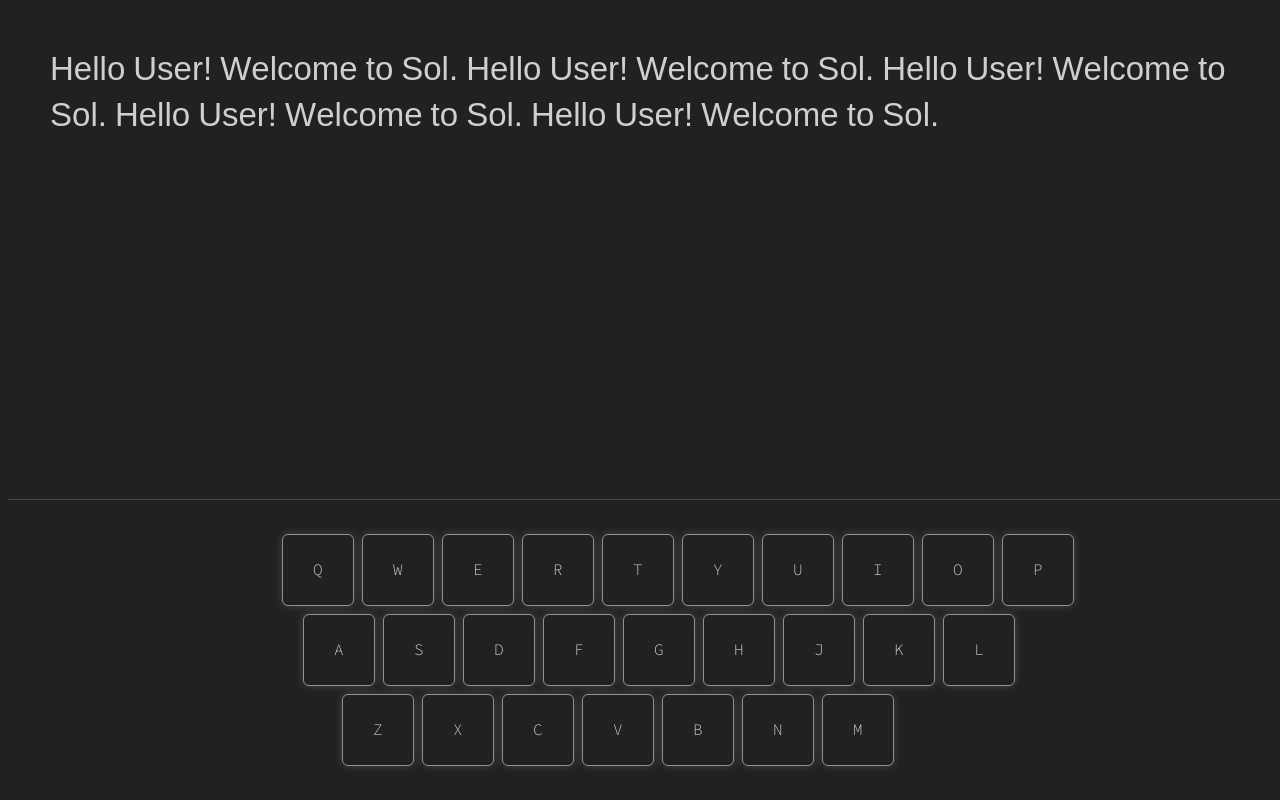
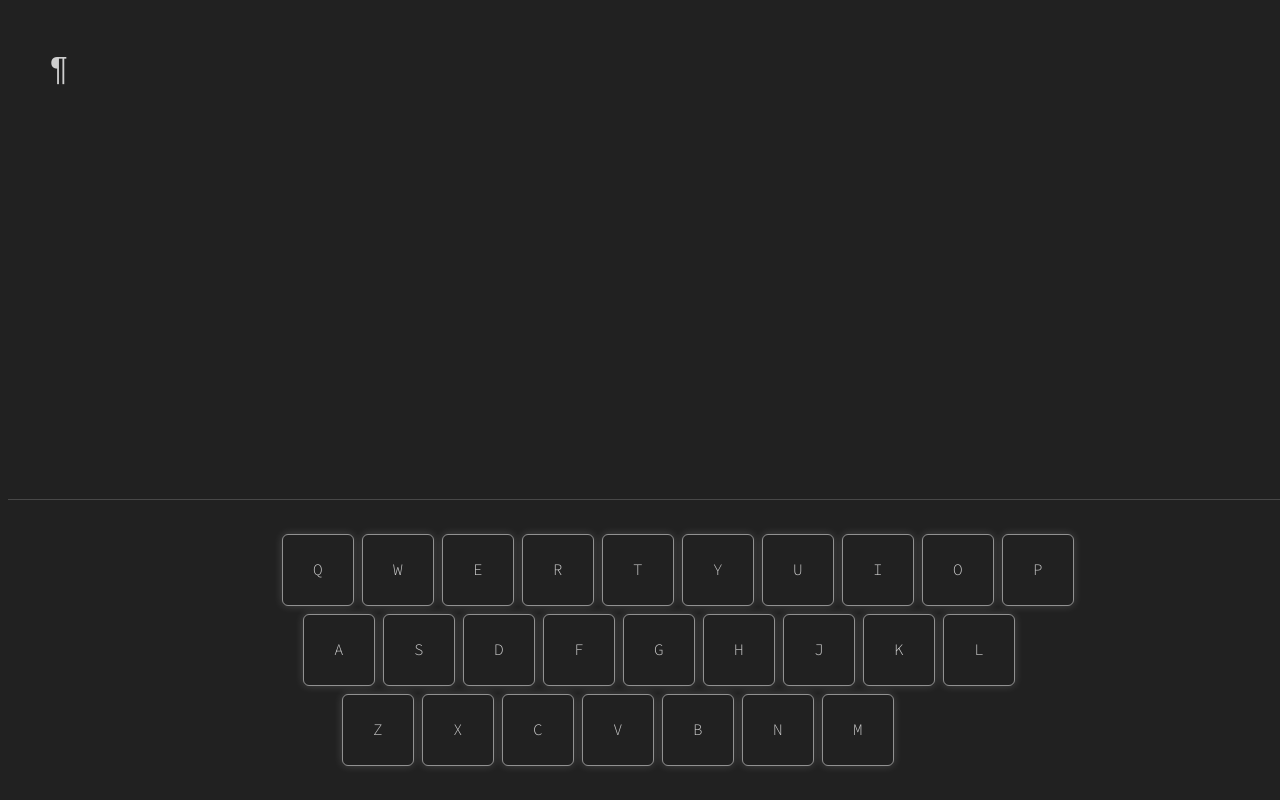
Before and after one commit to kayandrewj/Optick, a plain HTML site: page Sol/index.html in a window 1280 px wide. Shown: the top 800 px of the page. Drawn offline with Linux system fonts and the light colour scheme.

Commit message:
add src, format for actual use

```diff
--- a/Sol/index.html
+++ b/Sol/index.html
@@ -6,212 +6,85 @@
     <link rel="stylesheet" href="./main.css">
     <link href="https://fonts.googleapis.com/css?family=Source+Code+Pro:300,700" rel="stylesheet">
 
-    <script type="text/javascript" src="../lib/optick.js"></script>
-    <script type="text/javascript" src="./main.js"></script>
+    <script src="../lib/optick.js"></script>
+    <script src="./main.js"></script>
+
   </head>
   <body>
 
     <div class="input">
       <ul class ="word">
-        <li class="char">H</li>
-        <li class="char">e</li>
-        <li class="char">l</li>
-        <li class="char">l</li>
-        <li class="char">o</li>
-      </ul>
-      <ul class ="word">
-        <li class="char">U</li>
-        <li class="char">s</li>
-        <li class="char">e</li>
-        <li class="char">r</li>
-        <li class="char">!</li>
-      </ul>
-      <ul class ="word">
-        <li class="char">W</li>
-        <li class="char">e</li>
-        <li class="char">l</li>
-        <li class="char">c</li>
-        <li class="char">o</li>
-        <li class="char">m</li>
-        <li class="char">e</li>
-      </ul>
-      <ul class ="word">
-        <li class="char">t</li>
-        <li class="char">o</li>
-      </ul>
-      <ul class ="word">
-        <li class="char">S</li>
-        <li class="char">o</li>
-        <li class="char">l</li>
-        <li class="char">.</li>
-      </ul>
-      <ul class ="word">
-        <li class="char">H</li>
-        <li class="char">e</li>
-        <li class="char">l</li>
-        <li class="char">l</li>
-        <li class="char">o</li>
-      </ul>
-      <ul class ="word">
-        <li class="char">U</li>
-        <li class="char">s</li>
-        <li class="char">e</li>
-        <li class="char">r</li>
-        <li class="char">!</li>
-      </ul>
-      <ul class ="word">
-        <li class="char">W</li>
-        <li class="char">e</li>
-        <li class="char">l</li>
-        <li class="char">c</li>
-        <li class="char">o</li>
-        <li class="char">m</li>
-        <li class="char">e</li>
-      </ul>
-      <ul class ="word">
-        <li class="char">t</li>
-        <li class="char">o</li>
-      </ul>
-      <ul class ="word">
-        <li class="char">S</li>
-        <li class="char">o</li>
-        <li class="char">l</li>
-        <li class="char">.</li>
-      </ul>
-      <ul class ="word">
-        <li class="char">H</li>
-        <li class="char">e</li>
-        <li class="char">l</li>
-        <li class="char">l</li>
-        <li class="char">o</li>
-      </ul>
-      <ul class ="word">
-        <li class="char">U</li>
-        <li class="char">s</li>
-        <li class="char">e</li>
-        <li class="char">r</li>
-        <li class="char">!</li>
-      </ul>
-      <ul class ="word">
-        <li class="char">W</li>
-        <li class="char">e</li>
-        <li class="char">l</li>
-        <li class="char">c</li>
-        <li class="char">o</li>
-        <li class="char">m</li>
-        <li class="char">e</li>
-      </ul>
-      <ul class ="word">
-        <li class="char">t</li>
-        <li class="char">o</li>
-      </ul>
-      <ul class ="word">
-        <li class="char">S</li>
-        <li class="char">o</li>
-        <li class="char">l</li>
-        <li class="char">.</li>
-      </ul>
-      <ul class ="word">
-        <li class="char">H</li>
-        <li class="char">e</li>
-        <li class="char">l</li>
-        <li class="char">l</li>
-        <li class="char">o</li>
-      </ul>
-      <ul class ="word">
-        <li class="char">U</li>
-        <li class="char">s</li>
-        <li class="char">e</li>
-        <li class="char">r</li>
-        <li class="char">!</li>
-      </ul>
-      <ul class ="word">
-        <li class="char">W</li>
-        <li class="char">e</li>
-        <li class="char">l</li>
-        <li class="char">c</li>
-        <li class="char">o</li>
-        <li class="char">m</li>
-        <li class="char">e</li>
-      </ul>
-      <ul class ="word">
-        <li class="char">t</li>
-        <li class="char">o</li>
-      </ul>
-      <ul class ="word">
-        <li class="char">S</li>
-        <li class="char">o</li>
-        <li class="char">l</li>
-        <li class="char">.</li>
-      </ul>
-      <ul class ="word">
-        <li class="char">H</li>
-        <li class="char">e</li>
-        <li class="char">l</li>
-        <li class="char">l</li>
-        <li class="char">o</li>
-      </ul>
-      <ul class ="word">
-        <li class="char">U</li>
-        <li class="char">s</li>
-        <li class="char">e</li>
-        <li class="char">r</li>
-        <li class="char">!</li>
-      </ul>
-      <ul class ="word">
-        <li class="char">W</li>
-        <li class="char">e</li>
-        <li class="char">l</li>
-        <li class="char">c</li>
-        <li class="char">o</li>
-        <li class="char">m</li>
-        <li class="char">e</li>
-      </ul>
-      <ul class ="word">
-        <li class="char">t</li>
-        <li class="char">o</li>
-      </ul>
-      <ul class ="word">
-        <li class="char">S</li>
-        <li class="char">o</li>
-        <li class="char">l</li>
-        <li class="char">.</li>
+        <li class="char lead">¶</li>
       </ul>
     </div>
 
+    <div class="heatmap keyboard">
+      <ul class="row row-top heatrow">
+        <li class="q"></li>
+        <li class="w"></li>
+        <li class="e"></li>
+        <li class="r"></li>
+        <li class="t"></li>
+        <li class="y"></li>
+        <li class="u"></li>
+        <li class="i"></li>
+        <li class="o"></li>
+        <li class="p"></li>
+      </ul>
+      <ul class="row row-mid heatrow">
+        <li class="a"></li>
+        <li class="s"></li>
+        <li class="d"></li>
+        <li class="f"></li>
+        <li class="g"></li>
+        <li class="h"></li>
+        <li class="j"></li>
+        <li class="k"></li>
+        <li class="l"></li>
+      </ul>
+      <ul class="row row-bottom heatrow">
+        <li class="z"></li>
+        <li class="x"></li>
+        <li class="c"></li>
+        <li class="v"></li>
+        <li class="b"></li>
+        <li class="n"></li>
+        <li class="m"></li>
+      </ul>
+    </div>
 
     <div class="keyboard">
       <ul class="row row-top">
-        <li class="Q">Q</li>
-        <li class="W">W</li>
-        <li class="E">E</li>
-        <li class="R">R</li>
-        <li class="T">T</li>
-        <li class="Y">Y</li>
-        <li class="U">U</li>
-        <li class="I">I</li>
-        <li class="O">O</li>
-        <li class="P">P</li>
+        <li>Q</li>
+        <li>W</li>
+        <li>E</li>
+        <li>R</li>
+        <li>T</li>
+        <li>Y</li>
+        <li>U</li>
+        <li>I</li>
+        <li>O</li>
+        <li>P</li>
       </ul>
       <ul class="row row-mid">
-        <li class="A">A</li>
-        <li class="S">S</li>
-        <li class="D">D</li>
-        <li class="F">F</li>
-        <li class="G">G</li>
-        <li class="H">H</li>
-        <li class="J">J</li>
-        <li class="K">K</li>
-        <li class="L">L</li>
+        <li>A</li>
+        <li>S</li>
+        <li>D</li>
+        <li>F</li>
+        <li>G</li>
+        <li>H</li>
+        <li>J</li>
+        <li>K</li>
+        <li>L</li>
       </ul>
       <ul class="row row-bottom">
-        <li class="Z">Z</li>
-        <li class="X">X</li>
-        <li class="C">C</li>
-        <li class="V">V</li>
-        <li class="B">B</li>
-        <li class="N">N</li>
-        <li class="M">M</li>
+        <li>Z</li>
+        <li>X</li>
+        <li>C</li>
+        <li>V</li>
+        <li>B</li>
+        <li>N</li>
+        <li>M</li>
       </ul>
     </div>
 
```
